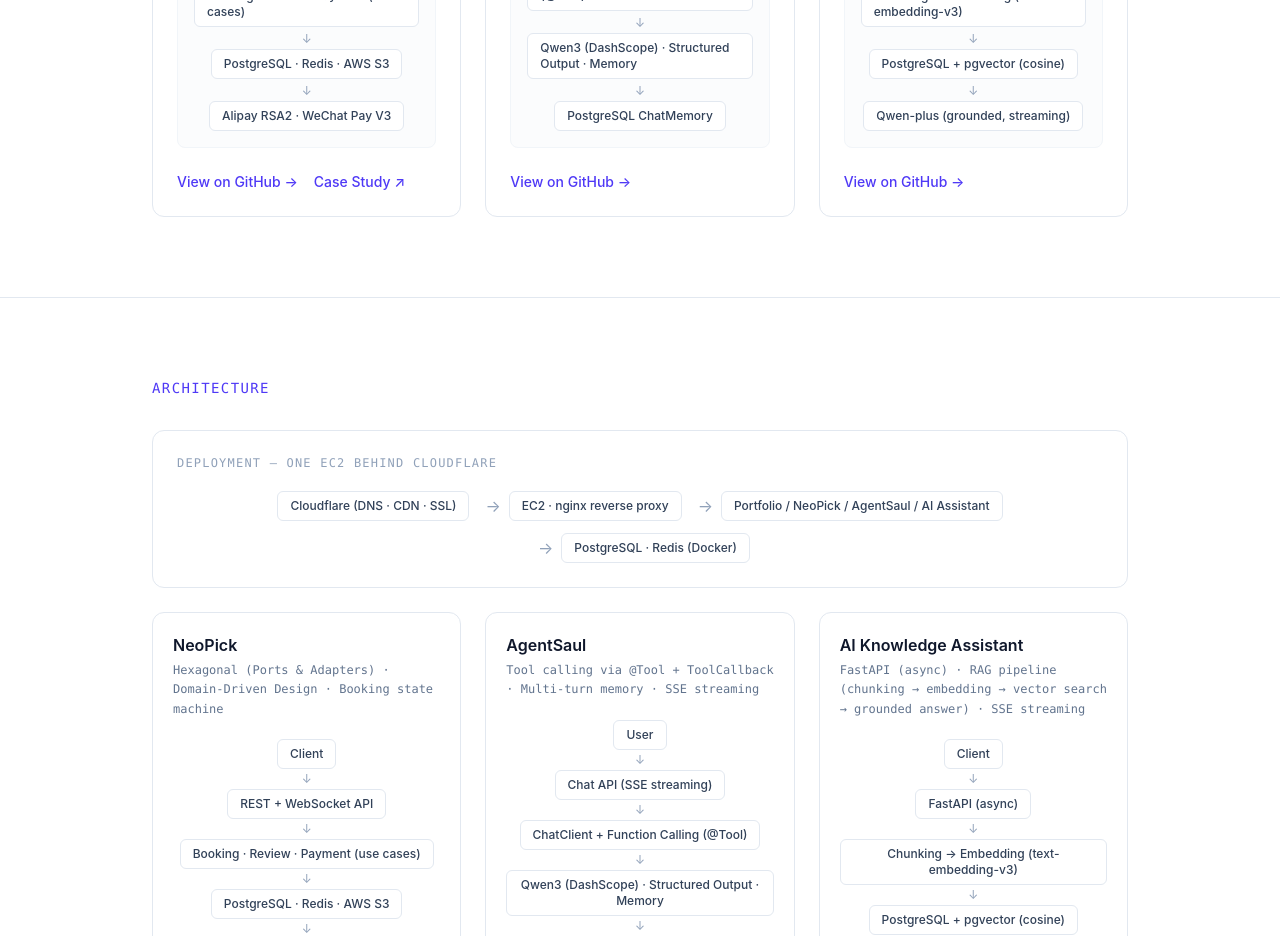
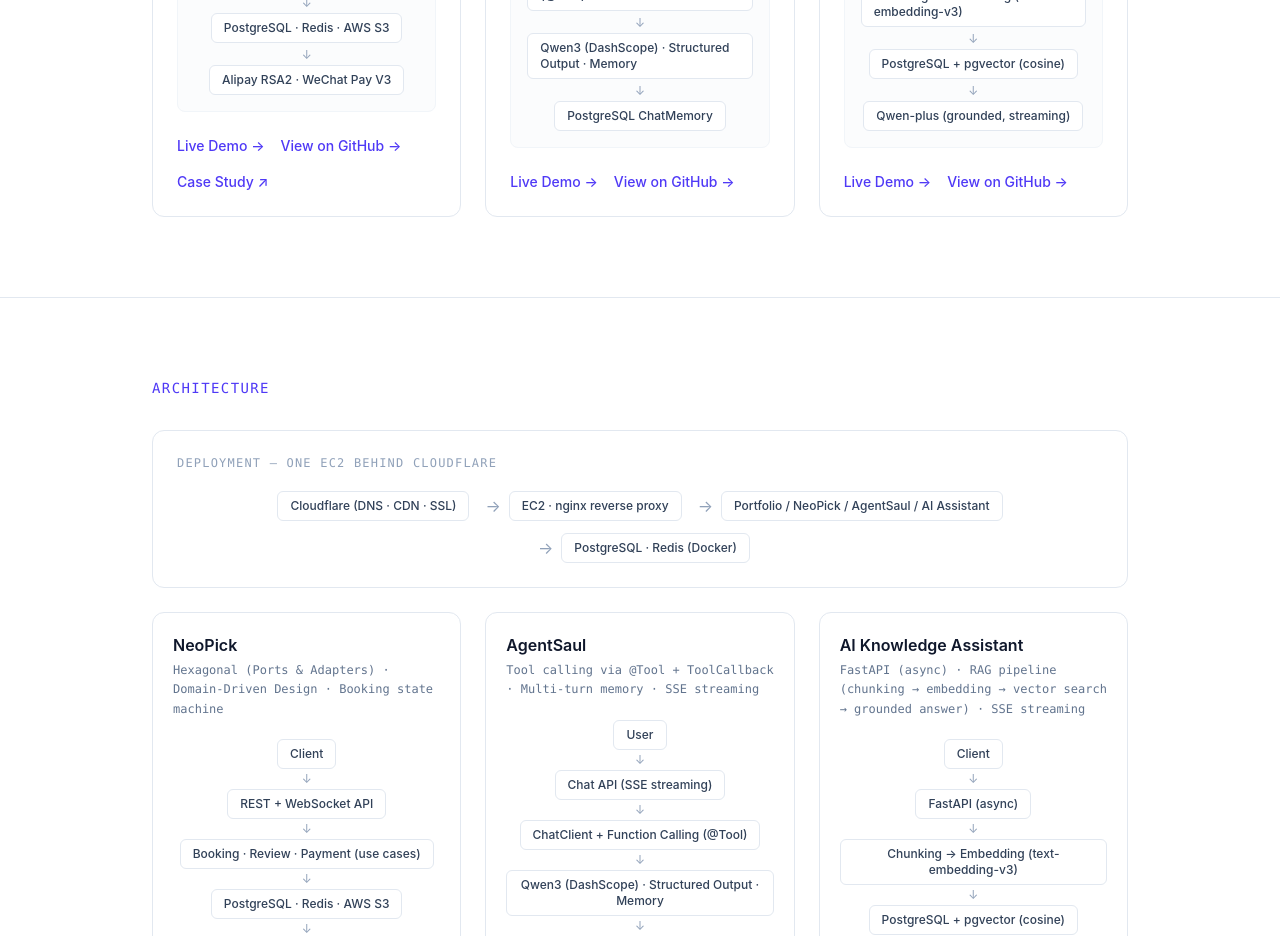
Before and after one commit to scoreJIm/personal-website, a React (Vite) app: page / in a window 1280 px wide. Shown: the part 3260-4196 px from the top of the page. Built offline with nearby package versions, Linux system fonts and the light colour scheme.

Commit message:
add live demo links to project cards

```diff
--- a/src/components/ProjectCard.tsx
+++ b/src/components/ProjectCard.tsx
@@ -39,6 +39,16 @@
       )}
 
       <div className="mt-6 flex flex-wrap gap-4">
+        {project.demo && (
+          <a
+            href={project.demo}
+            target="_blank"
+            rel="noopener noreferrer"
+            className="text-sm font-medium text-indigo-600 transition-colors hover:text-indigo-500 dark:text-indigo-400 dark:hover:text-indigo-300"
+          >
+            Live Demo →
+          </a>
+        )}
         <a
           href={project.github}
           target="_blank"
--- a/src/data/profile.ts
+++ b/src/data/profile.ts
@@ -144,6 +144,7 @@
         'Alipay RSA2 · WeChat Pay V3',
       ],
       github: 'https://github.com/scoreJIm/NeoPick',
+      demo: 'https://neo.jimmyweidev.com',
       caseStudy:
         'https://docs.google.com/document/d/1DgbCZrAgMl0y96YErauFIqbSMGr_9VPvwOjcKrBAnTE/edit?tab=t.0',
     },
@@ -162,6 +163,7 @@
         'PostgreSQL ChatMemory',
       ],
       github: 'https://github.com/scoreJIm/AgentSaul',
+      demo: 'https://agent.jimmyweidev.com',
     },
     {
       name: 'AI Knowledge Assistant',
@@ -188,6 +190,7 @@
         'Qwen-plus (grounded, streaming)',
       ],
       github: 'https://github.com/scoreJIm/ai-assistant',
+      demo: 'https://rag.jimmyweidev.com',
     },
   ],
 
```
